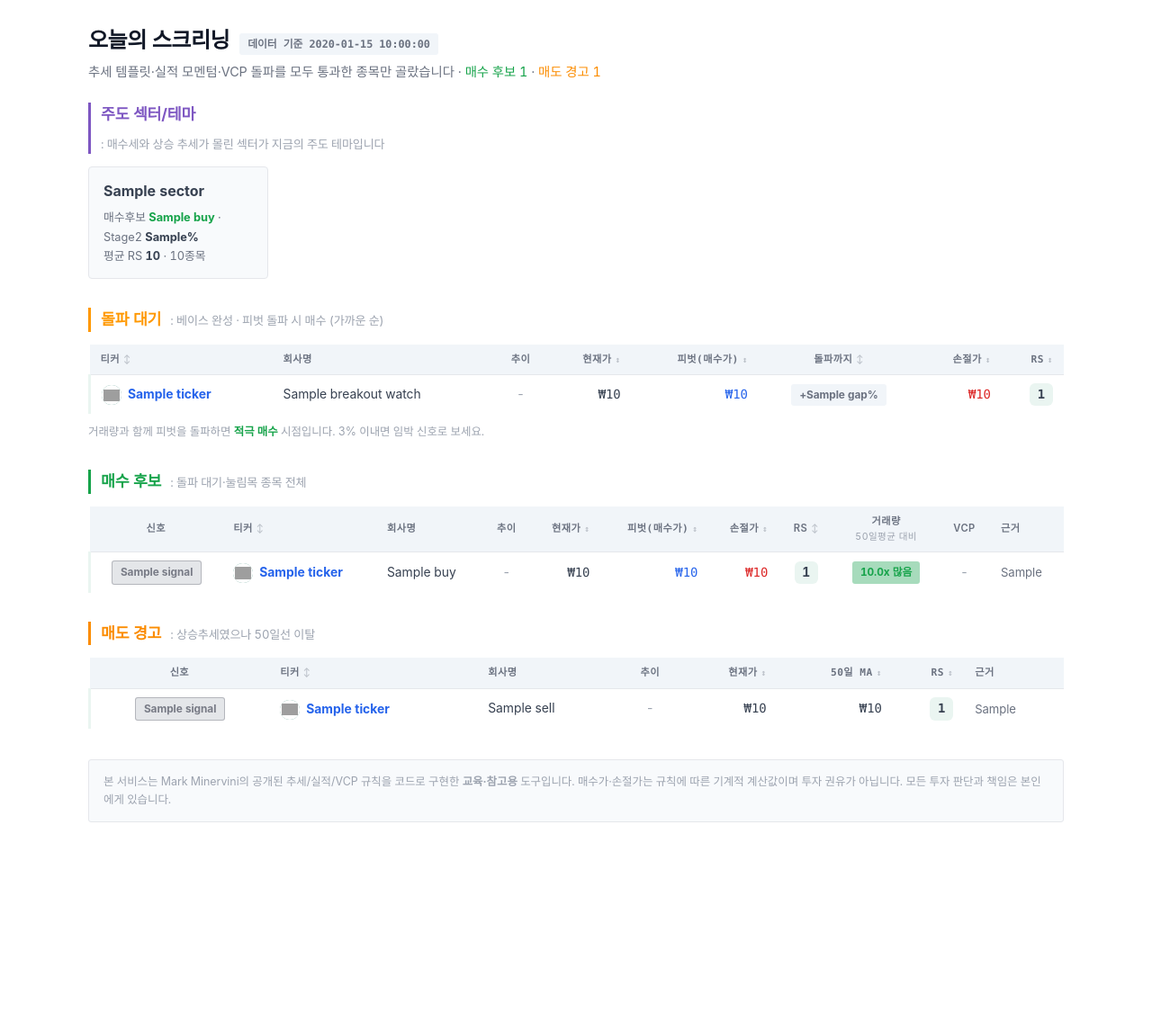
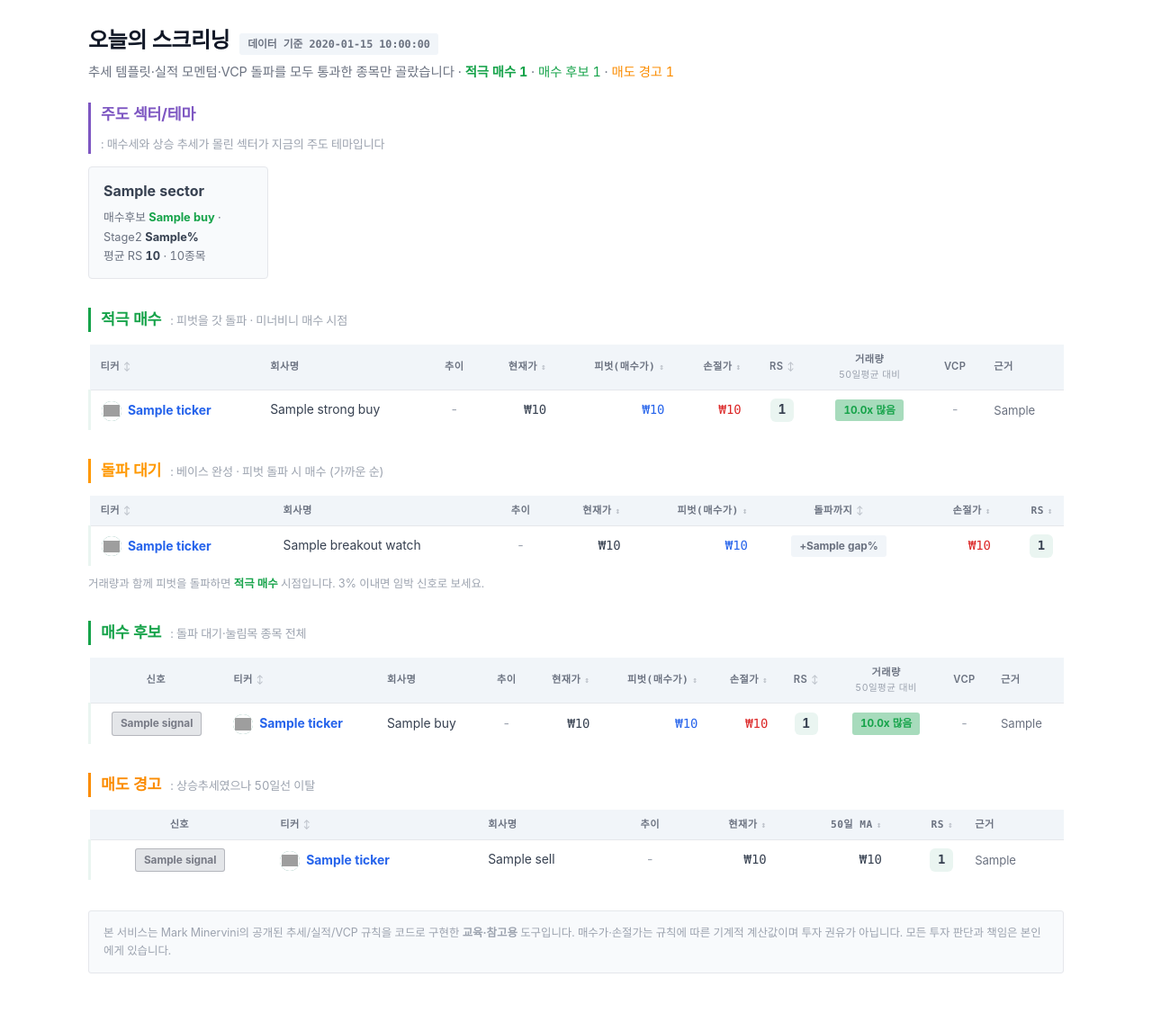
Before and after one commit to RealLight04/minervini-screener, a FastAPI app: template templates/index.html in a window 1280 px wide. Shown: the part 59-1205 px from the top of the page at 90% size. Before the commit the page ends 973 px from the top, so only its background shows below. Run offline with FastAPI, Linux system fonts and the light colour scheme; the template is opened without the code that fills it: most values are stand-ins (such as "Sample title", 1, 10 or a date in 2020); grey boxes are pictures that could not be loaded.

Commit message:
feat: 적극 매수(STRONG_BUY) 별도 카테고리 분리
- 홈 최상단에 '적극 매수' 섹션 신설(피벗 갓 돌파, 최고 확신 신호)
- 매수 후보는 BUY 전용으로 분리해 중복 제거
- 부제에 적극 매수/매수 후보/매도 경고 카운트 각각 표시

Co-Authored-By: Claude Opus 4.8 <noreply@anthropic.com>

```diff
--- a/app/routes.py
+++ b/app/routes.py
@@ -408,9 +408,10 @@ def index(request: Request, market: str = "US", db: Session = Depends(get_db)):
             .all()
         )
 
-    # 매수 후보: 적극매수 우선, 그 다음 매수 (RS 순)
-    buy_list = _by_signals(["STRONG_BUY", "BUY"])
-    buy_list.sort(key=lambda rs: (rs[0].signal != "STRONG_BUY", -(rs[0].rs_rank or 0)))
+    # 적극 매수: 피벗을 갓 돌파한 최고 확신 신호 → 별도 카테고리로 최상단 표시
+    strong_buy_list = _by_signals(["STRONG_BUY"])
+    # 매수 후보: 나머지 매수 신호(BUY). 적극 매수는 위에서 따로 보여줌
+    buy_list = _by_signals(["BUY"])
 
     # 돌파 대기: 피벗 아래에서 코일링 중(매수가 확정) → 돌파 임박 순(피벗까지 가까운 순) 정렬
     breakout_watch = []
@@ -425,7 +426,8 @@ def index(request: Request, market: str = "US", db: Session = Depends(get_db)):
     sell_list = sell_all[:30]
 
     # 표에 쓸 미니 스파크라인(최근 30거래일) — 배치 조회 1회
-    sparkline_ids = [s.id for _, s in buy_list] + [s.id for _, s in sell_list]
+    sparkline_ids = ([s.id for _, s in strong_buy_list] + [s.id for _, s in buy_list]
+                     + [s.id for _, s in sell_list])
     sparklines = _fetch_sparklines(db, sparkline_ids)
 
     # 시장 국면(breadth) — 선택한 시장 기준
@@ -470,12 +472,14 @@ def index(request: Request, market: str = "US", db: Session = Depends(get_db)):
         request,
         "index.html",
         context={
+            "strong_buy_list": strong_buy_list,
             "buy_list": buy_list,
             "breakout_watch": breakout_watch,
             "themes": themes,
             "sell_list": sell_list,
             "sparklines": sparklines,
             "screen_date": screen_date,
+            "strong_buy_count": len(strong_buy_list),
             "buy_count": len(buy_list),
             "sell_count": len(sell_all),
             "market": breadth,
--- a/templates/index.html
+++ b/templates/index.html
@@ -21,6 +21,7 @@
   </div>
   <p class="muted" style="font-size:0.9rem; margin-top:6px;">
     추세 템플릿·실적 모멘텀·VCP 돌파를 모두 통과한 종목만 골랐습니다 ·
+    <span style="color:var(--green); font-weight:700;">적극 매수 {{ strong_buy_count }}</span> ·
     <span style="color:var(--green);">매수 후보 {{ buy_count }}</span> ·
     <span style="color:var(--orange);">매도 경고 {{ sell_count }}</span>
   </p>
@@ -75,6 +76,36 @@
   </div>
   {% endif %}
 </div>
+
+<!-- 적극 매수 (STRONG_BUY): 별도 카테고리, 최상단 -->
+<div class="section-title" style="color:var(--green);">적극 매수 <span class="hint">피벗을 갓 돌파 · 미너비니 매수 시점</span></div>
+{% if strong_buy_list %}
+<div class="table-wrap">
+<table class="cards">
+  <thead>
+    <tr><th class="sortable">티커</th><th>회사명</th><th class="ctr">추이</th><th class="num sortable">현재가</th><th class="num sortable">피벗(매수가)</th><th class="num sortable">손절가</th><th class="ctr sortable">RS</th><th class="ctr">거래량<br><span style="font-weight:400; font-size:0.66rem; color:var(--faint);">50일평균 대비</span></th><th class="ctr">VCP</th><th>근거</th></tr>
+  </thead>
+  <tbody>
+    {% for r, s in strong_buy_list %}
+    <tr data-href="/stock/{{ s.ticker }}" style="border-left:3px solid {{ rs_heat(r.rs_rank) if r.rs_rank else 'transparent' }};">
+      <td data-label="티커" data-sort="{{ s.ticker }}"><span style="display:inline-flex; align-items:center; gap:7px;">{{ avatar(s.ticker) }}<a class="ticker-link" href="/stock/{{ s.ticker }}">{{ s.ticker }}</a></span></td>
+      <td data-label="회사명">{{ s.name or '-' }}</td>
+      <td data-label="추이" class="ctr">{{ spark(s.id, sparklines) }}</td>
+      <td data-label="현재가" class="num" data-sort="{{ r.close or 0 }}">{{ fmt_price(r.close, cur_market) }}</td>
+      <td data-label="피벗(매수가)" class="num" data-sort="{{ r.pivot_price or 0 }}">{% if r.pivot_price %}<span style="color:var(--accent);">{{ fmt_price(r.pivot_price, cur_market) }}</span>{% else %}-{% endif %}</td>
+      <td data-label="손절가" class="num" data-sort="{{ r.stop_loss or 0 }}">{% if r.stop_loss %}<span style="color:var(--red);">{{ fmt_price(r.stop_loss, cur_market) }}</span>{% else %}-{% endif %}</td>
+      <td data-label="RS" class="ctr" data-sort="{{ r.rs_rank or 0 }}">{% if r.rs_rank %}<span class="heat-chip" style="min-width:26px; background:{{ rs_heat(r.rs_rank) }};">{{ "%.0f"|format(r.rs_rank) }}</span>{% else %}<span class="faint">-</span>{% endif %}</td>
+      <td data-label="거래량(50일평균 대비)" class="ctr">{{ vol_badge(r.vol_vs_avg) }}</td>
+      <td data-label="VCP" class="ctr">{% if r.vcp_detected %}<span class="badge badge-green">✓</span>{% else %}<span class="faint">-</span>{% endif %}</td>
+      <td data-label="근거" class="stack muted reason" style="font-size:0.82rem;" data-tt="{{ r.signal_reason or '' }}">{{ r.signal_reason or '-' }}</td>
+    </tr>
+    {% endfor %}
+  </tbody>
+</table>
+</div>
+{% else %}
+{{ empty_state('현재 적극 매수 종목이 없습니다', '피벗을 갓 돌파한 종목이 나오면 여기 표시됩니다') }}
+{% endif %}
 
 <!-- 돌파 대기 -->
 <div class="section-title" style="color:var(--amber);">돌파 대기 <span class="hint">베이스 완성 · 피벗 돌파 시 매수 (가까운 순)</span></div>
```
